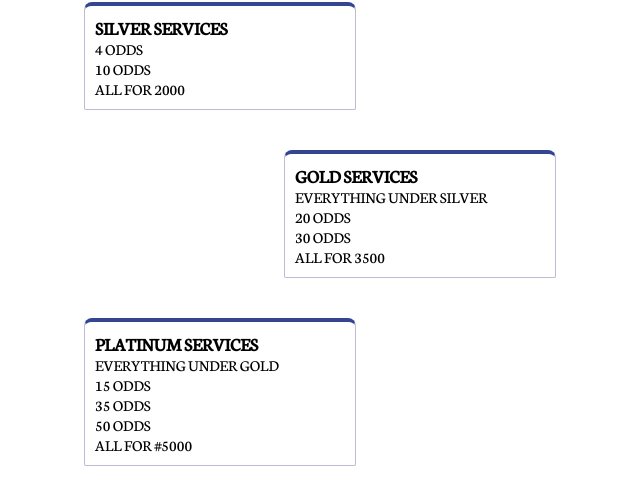
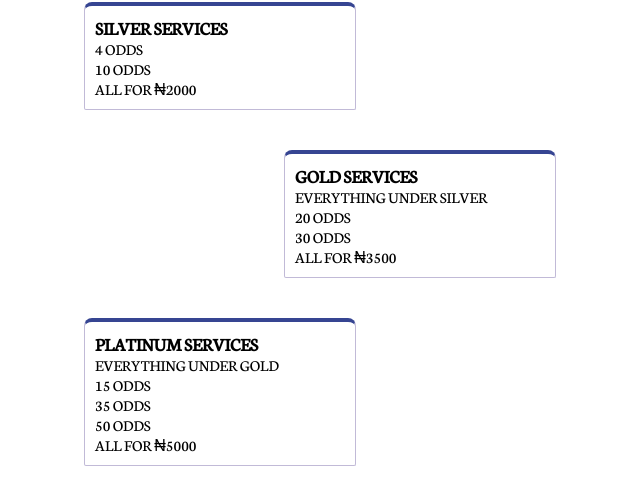
Before and after one commit to ileri-oluwa-kiiye/cruvbet, a plain HTML site: page index.html in a window 1280 px wide. Shown: the part 272-775 px from the top of the page, 270-910 px from the left. Drawn offline with Linux system fonts and the light colour scheme.

Commit message:
CHanged prices

```diff
--- a/index.html
+++ b/index.html
@@ -23,14 +23,14 @@
                     <h3>SILVER SERVICES</h3>
                     <p>4 ODDS</p>
                     <p>10 ODDS</p>
-                    <p>ALL FOR 2000</p>
+                    <p>ALL FOR ₦2000</p>
                 </section>
                 <section class="gold">
                     <h3>GOLD SERVICES</h3>
                     <p>EVERYTHING UNDER SILVER</p>
                     <p>20 ODDS</p>
                     <p>30 ODDS</p>
-                    <p>ALL FOR 3500</p>
+                    <p>ALL FOR ₦3500</p>
                 </section>
                 <section>
                     <h3>PLATINUM SERVICES</h3>
@@ -38,7 +38,7 @@
                     <p>15 ODDS</p>
                     <p>35 ODDS</p>
                     <p>50 ODDS</p>
-                    <p>ALL FOR #5000</p>
+                    <p>ALL FOR ₦5000</p>
                 </section>
             </div>
 
```
